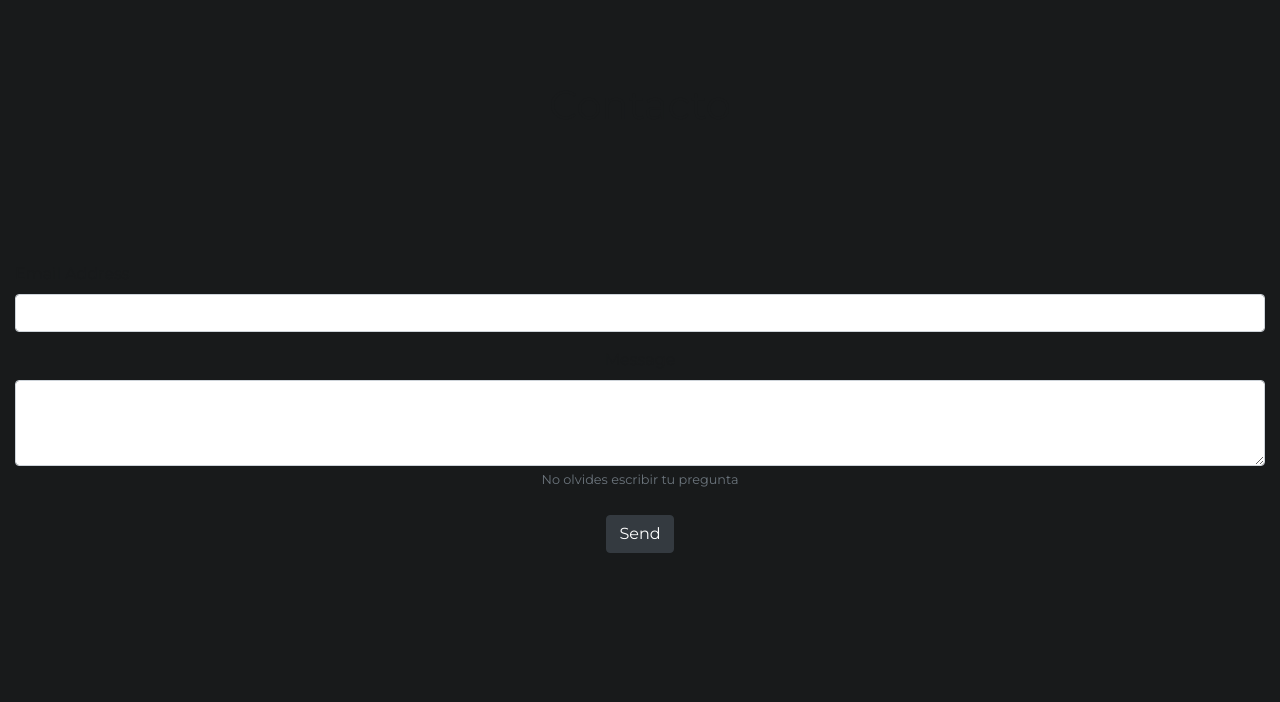
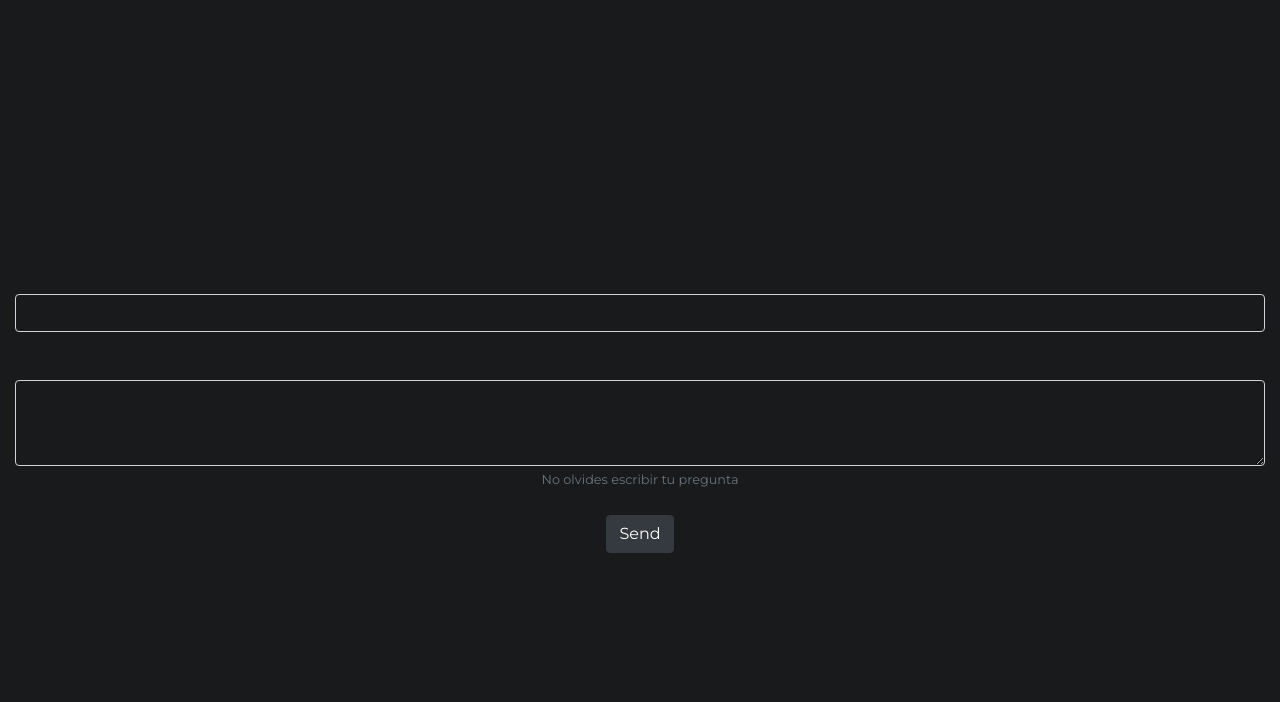
Before and after one commit to DavidEscamilla/web_full_stack, a Django app: page /send_email/ in a window 1280 px wide. Shown: the top 702 px of the page. Run offline with Django 3.2, Linux system fonts and the light colour scheme; some libraries are stand-ins or nearby versions.

Commit message:
añadido tema negro jdialog

```diff
--- a/web_full/templates/web/base.html
+++ b/web_full/templates/web/base.html
@@ -74,6 +74,7 @@ $('#button_contact').click( function(e) {
   $.dialog({
     title: '',
     columnClass: 'medium',
+    theme: "black",
     content: "URL: {% url 'contact' %}",
   });
 
--- a/web_full/templates/web/contact.html
+++ b/web_full/templates/web/contact.html
@@ -21,7 +21,7 @@
       </div>
       <div class="form-group" style="padding-top:10%;">
         <label for="email">Email Address</label>
-        <input name="email" type="email" class="form-control" id="email" aria-describedby="email" required="true">
+        <input name="email" type="email" class="form-control" id="email" aria-describedby="email" required="true"style="color: rgb(218, 215, 210);background-color: rgb(24, 26, 27);">
         <div class="valid-feedback">Valid.</div>
         <div class="invalid-feedback">Please fill out this field.</div>
         <small id="emailHelp" class="form-text text-muted"></small>
@@ -29,7 +29,7 @@
 
       <div class="form-group text-center" >
         <label for="in_message">Message</label>
-        <textarea name="textarea_contact" class="form-control" id="in_message" rows="3"></textarea>
+        <textarea name="textarea_contact" class="form-control" id="in_message" rows="3" style="color: rgb(218, 215, 210);background-color: rgb(24, 26, 27);"></textarea>
         <small id="emailHelp" class="form-text text-muted" required="true">No olvides escribir tu pregunta</small>
       </div>
   <div class="row">
```
